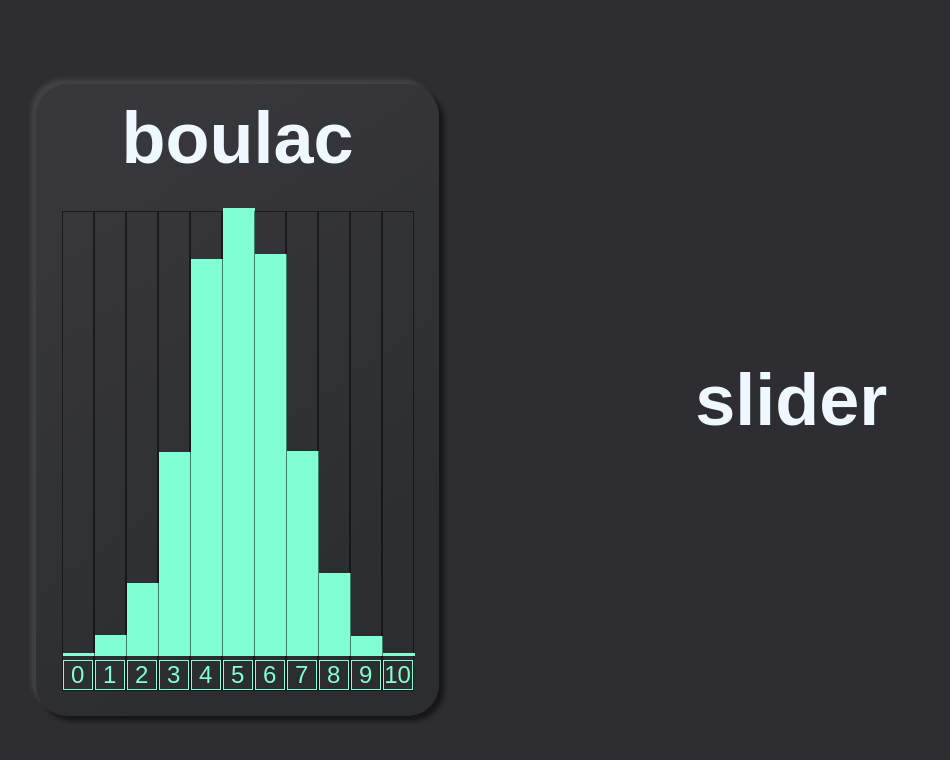
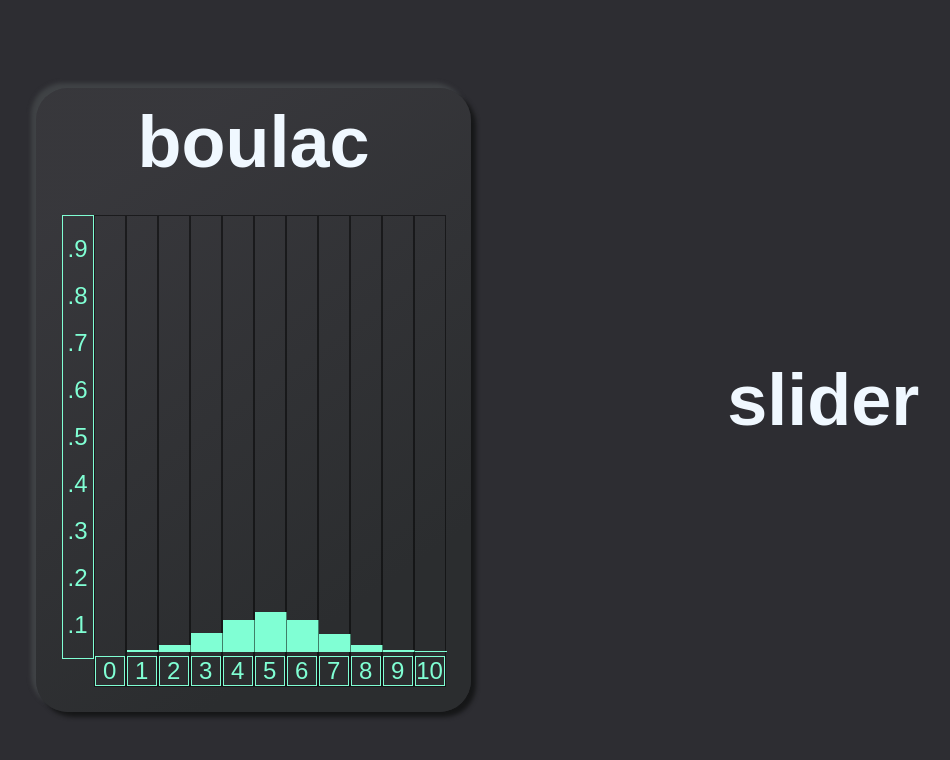
Before and after one commit to arda-kurama/Binomial-Dist, a plain HTML site: page index.html in a window 1280 px wide. Shown: the whole page, without its empty margins (220-1170 px from the left). Drawn offline with Linux system fonts and the light colour scheme.

Commit message:
added Y-axis

```diff
--- a/index.html
+++ b/index.html
@@ -13,48 +13,59 @@
       <div class="hero">
         <div class="title">boulac</div>
         <div class="content">
+          <div class="column" id="Y">
+            <p>.1</p>
+            <p>.2</p>
+            <p>.3</p>
+            <p>.4</p>
+            <p>.5</p>
+            <p>.6</p>
+            <p>.7</p>
+            <p>.8</p>
+            <p>.9</p>
+          </div>
           <div class="column">
-            <div class="axis" id="a">0</div>
+            <div class="X" id="a">0</div>
             <div id="data"></div>
           </div>
           <div class="column">
-            <div class="axis" id="b">1</div>
+            <div class="X" id="b">1</div>
             <div id="data"></div>
           </div>
           <div class="column">
-            <div class="axis" id="c">2</div>
+            <div class="X" id="c">2</div>
             <div id="data"></div>
           </div>
           <div class="column">
-            <div class="axis" id="d">3</div>
+            <div class="X" id="d">3</div>
             <div id="data"></div>
           </div>
           <div class="column">
-            <div class="axis" id="e">4</div>
+            <div class="X" id="e">4</div>
             <div id="data"></div>
           </div>
           <div class="column">
-            <div class="axis" id="f">5</div>
+            <div class="X" id="f">5</div>
             <div id="data"></div>
           </div>
           <div class="column">
-            <div class="axis" id="g">6</div>
+            <div class="X" id="g">6</div>
             <div id="data"></div>
           </div>
           <div class="column">
-            <div class="axis" id="h">7</div>
+            <div class="X" id="h">7</div>
             <div id="data"></div>
           </div>
           <div class="column">
-            <div class="axis" id="i">8</div>
+            <div class="X" id="i">8</div>
             <div id="data"></div>
           </div>
           <div class="column">
-            <div class="axis" id="j">9</div>
+            <div class="X" id="j">9</div>
             <div id="data"></div>
           </div>
           <div class="column">
-            <div class="axis" id="k">10</div>
+            <div class="X" id="k">10</div>
             <div id="data"></div>
           </div>
         </div>
--- a/index.js
+++ b/index.js
@@ -11,7 +11,7 @@ var I = document.querySelector("#i");
 var J = document.querySelector("#j");
 var K = document.querySelector("#k");
 var sampling = [];
-var N = 2500;
+var N = 10000;
 var n = 10;
 var p = 2;
 
--- a/index.scss
+++ b/index.scss
@@ -61,21 +61,34 @@ body {
         color: $LightAqua;
         font-size: $Subtitle;
         width: 2rem;
-        height: 60vh;
+        height: 59vh;
         border: 1px solid $BlackFilm;
 
         #data {
           width: 2rem;
-          height: 0.75px;
+          height: 0.0056vh;
           margin: 0 auto;
           background-color: $LightAqua;
           display: none;
         }
 
-        .axis {
+        .X {
           text-align: center;
           margin: 0.25rem 0 0;
           border: 1px solid $LightAqua;
+        }
+      }
+
+      #Y {
+        display: flex;
+        flex-direction: column-reverse;
+        justify-content: space-evenly;
+        border: 1px solid $LightAqua;
+        height: 55.5vh;
+        align-items: center;
+
+        p {
+          text-align: center;
         }
       }
     }
```
Also changed, not shown: index.css, 1 other file.
